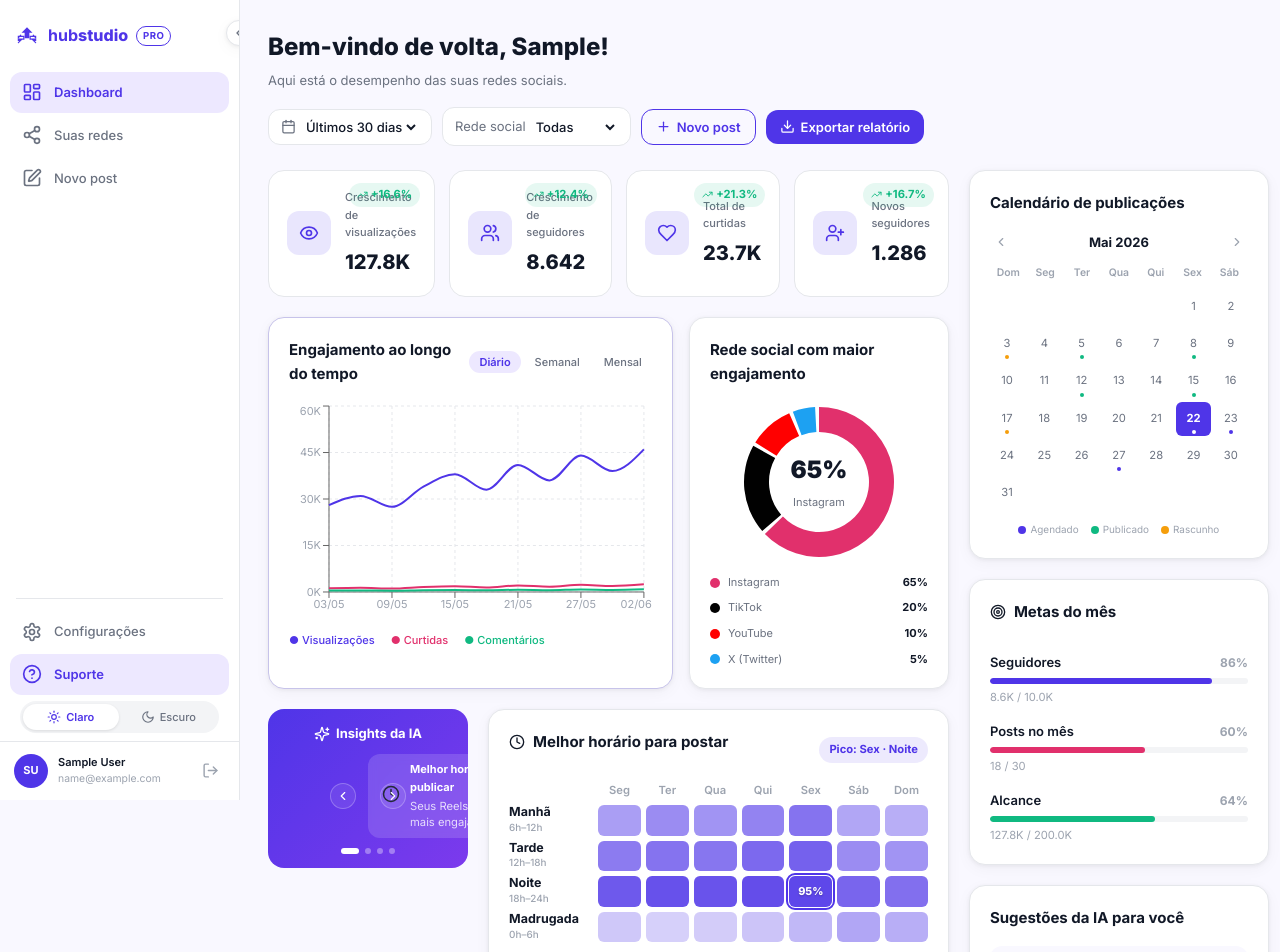
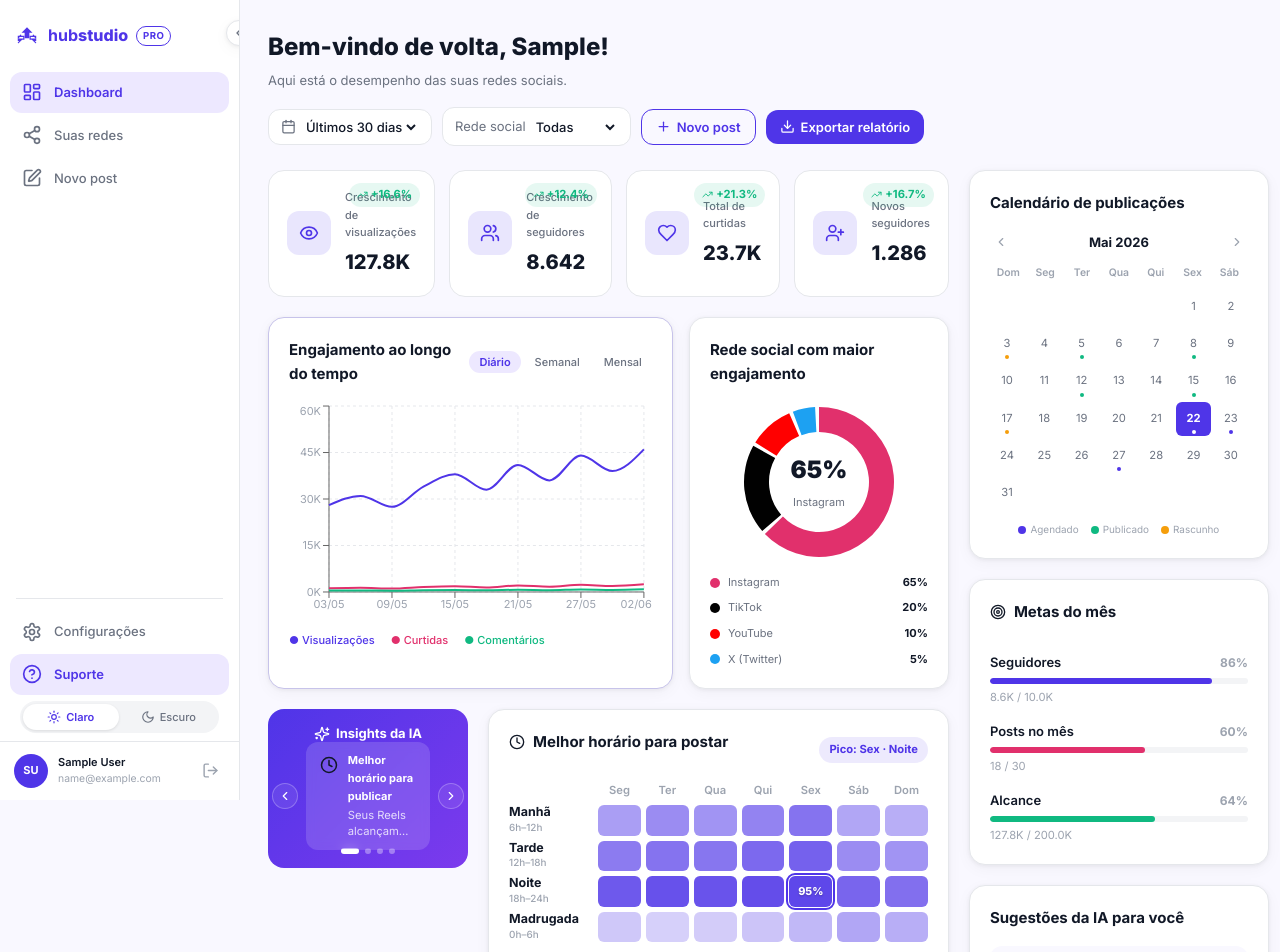
Before and after one commit to brenosemfreio/tcc, a React (Vite) app: page /dashboard in a window 1280 px wide. Shown: the top 952 px of the page. Built offline with nearby package versions, Linux system fonts and the light colour scheme; sample sign-in values are in the browser's storage.

Commit message:
chore: auto sync [Claude]

```diff
--- a/src/pages/Dashboard/Home/DashboardHome.css
+++ b/src/pages/Dashboard/Home/DashboardHome.css
@@ -737,14 +737,12 @@
   padding: 14px 16px;
 }
 .ai-insights__viewport {
-  position: relative;
-  height: 84px;          /* fixo — mantém setas em posição constante */
-  padding: 0 38px;       /* espaço pras setas absolutas */
+  display: flex;
+  align-items: center;
+  gap: 8px;
+  height: 84px;          /* fixo — setas no meio dele ficam constantes */
 }
 .ai-insights__nav {
-  position: absolute;
-  top: 50%;
-  transform: translateY(-50%);
   width: 26px;
   height: 26px;
   border: 1px solid rgba(255, 255, 255, 0.25);
@@ -755,17 +753,14 @@
   display: inline-flex;
   align-items: center;
   justify-content: center;
+  flex-shrink: 0;
   transition: background var(--transition-fast);
-  z-index: 2;
 }
-.ai-insights__nav--prev { left: 0; }
-.ai-insights__nav--next { right: 0; }
 .ai-insights__nav:hover { background: rgba(255, 255, 255, 0.18); }
 .ai-insight-card--solo {
-  position: absolute;
-  inset: 0 38px;          /* preenche o viewport entre as setas */
-  display: flex;
-  align-items: center;
+  flex: 1;
+  min-width: 0;           /* anula min-width: 200px herdado */
+  align-self: center;
 }
 .ai-insight-card--solo p {
   display: -webkit-box;
```
